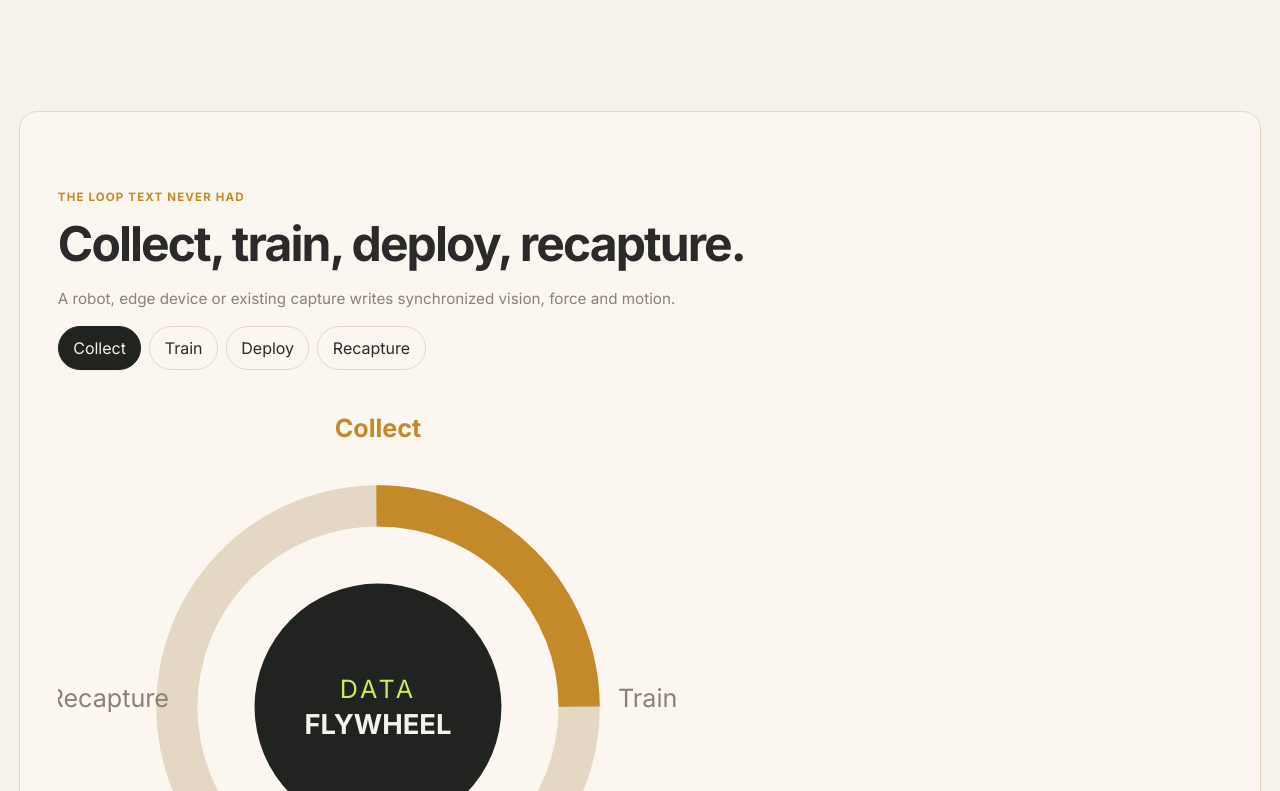
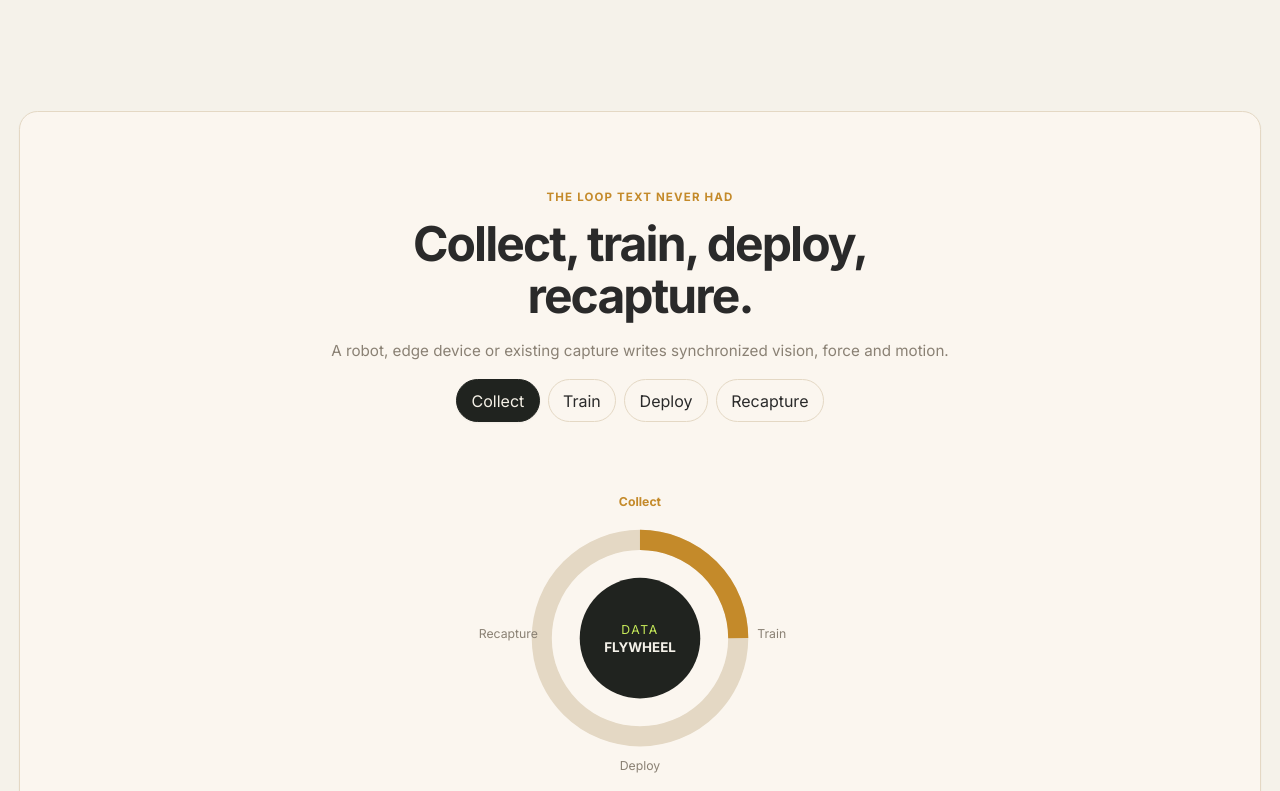
Before and after one commit to Adi101-coder/Harvest, a React (Vite) app: page /data in a window 1280 px wide. Shown: the part 3869-4660 px from the top of the page. Built offline with nearby package versions, Linux system fonts and the light colour scheme.

Commit message:
further UI updates

```diff
--- a/src/components/Graphics.tsx
+++ b/src/components/Graphics.tsx
@@ -134,7 +134,7 @@ export function SignalGlyph({ kind }: { kind: 'vision' | 'force' | 'motion' | 'l
 export function Flywheel({ active }: { active: number }) {
   const steps = ['Collect', 'Train', 'Deploy', 'Recapture']
   return (
-    <svg className="draw flywheel" viewBox="0 0 280 280" role="img" aria-label="Robot data flywheel">
+    <svg className="draw flywheel" viewBox="-32 -16 344 312" role="img" aria-label="Robot data flywheel">
       <circle cx="140" cy="140" r="88" fill="none" stroke="#e4d8c4" strokeWidth="18" />
       <circle
         cx="140"
--- a/src/pages/HomePage.css
+++ b/src/pages/HomePage.css
@@ -199,9 +199,9 @@
 
 /* ── perception ── */
 .perception {
-  min-height: 14.3rem;
+  min-height: 16.45rem;
   margin: 0.85rem 0;
-  padding: 2.5rem clamp(1.5rem, 4vw, 3.5rem);
+  padding: 2.88rem clamp(1.5rem, 4vw, 3.5rem);
   background: transparent;
 }
 
@@ -374,7 +374,7 @@
 .specs {
   isolation: isolate;
   overflow: hidden;
-  min-height: clamp(32rem, 48vh, 40rem);
+  min-height: clamp(36.8rem, 55.2vh, 46rem);
   border-radius: var(--radius-lg);
   background: var(--panel);
 }
@@ -1074,7 +1074,7 @@
 }
 
 @media (max-width: 1080px) {
-  .perception { padding: 3rem 1rem 3rem; }
+  .perception { min-height: 18.9rem; padding: 3.45rem 1rem 3.45rem; }
   .perception__grid {
     display: flex;
     flex-direction: column;
@@ -1172,7 +1172,7 @@
     grid-auto-rows: minmax(22rem, auto);
   }
 
-  .specs { min-height: 28rem; }
+  .specs { min-height: 32.2rem; }
   .specs__robot { width: 72%; margin-top: 4rem; }
   .section-nav { top: var(--header-h); }
   .live__top { flex-direction: column; align-items: start; }
--- a/src/pages/InfoPages.css
+++ b/src/pages/InfoPages.css
@@ -322,6 +322,32 @@
 
 .flywheel circle { transition: stroke-dashoffset 320ms ease; }
 
+.fly-panel {
+  display: flex;
+  flex-direction: column;
+  align-items: center;
+  text-align: center;
+}
+
+.fly-panel > div {
+  width: 100%;
+  max-width: 42rem;
+}
+
+.fly-panel .chip-row {
+  justify-content: center;
+}
+
+.fly-panel .info__lead {
+  margin-inline: auto;
+}
+
+.fly-panel .flywheel {
+  width: min(100%, 24rem);
+  margin: 1.5rem auto 0;
+  overflow: visible;
+}
+
 .claim-grid {
   display: grid;
   grid-template-columns: repeat(4, 1fr);
@@ -632,7 +658,6 @@
   .gap-chart__row,
   .split-visual,
   .why-stage,
-  .fly-panel,
   .groot,
   .token-layout,
   .stack-grid,
@@ -642,5 +667,9 @@
     grid-template-columns: 1fr;
     gap: 1.2rem;
   }
+
+  .fly-panel .flywheel {
+    width: min(100%, 20.4rem);
+  }
   .rwa-lab { grid-template-columns: 1fr; }
 }
```
